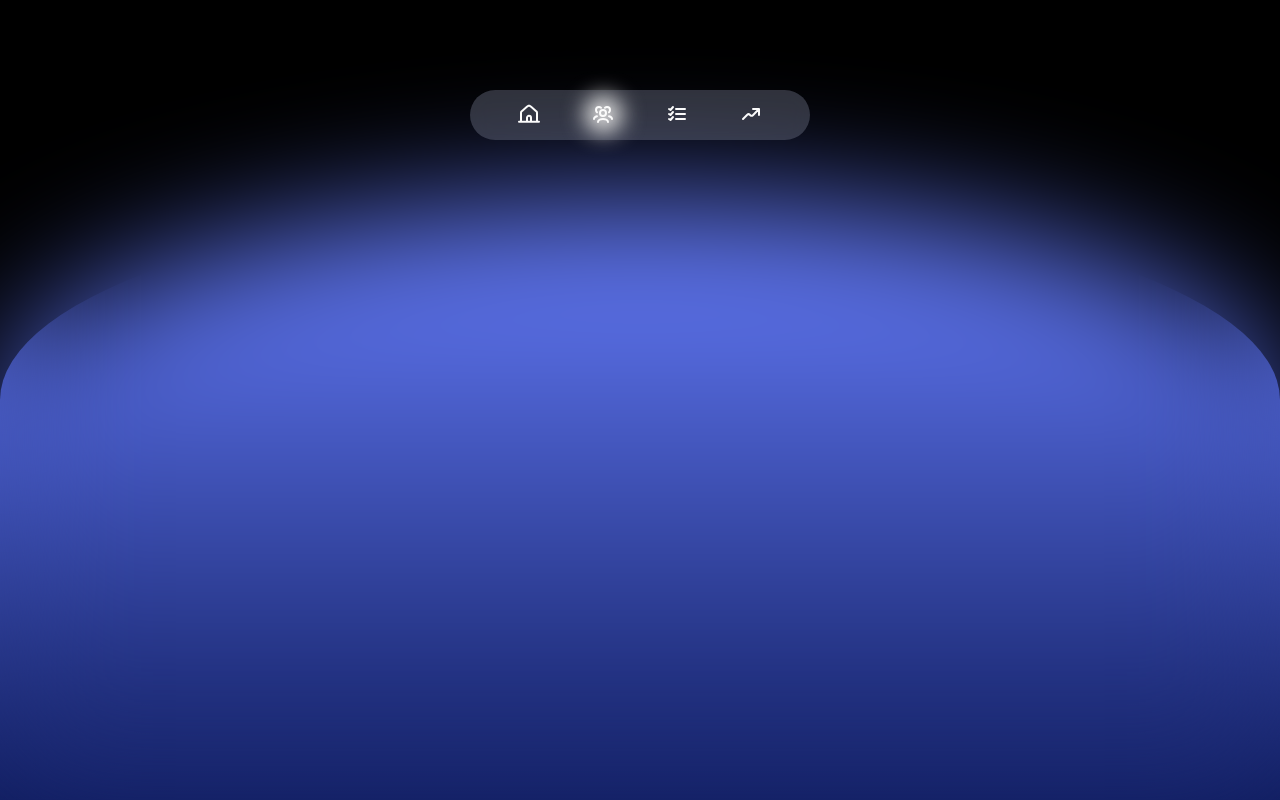
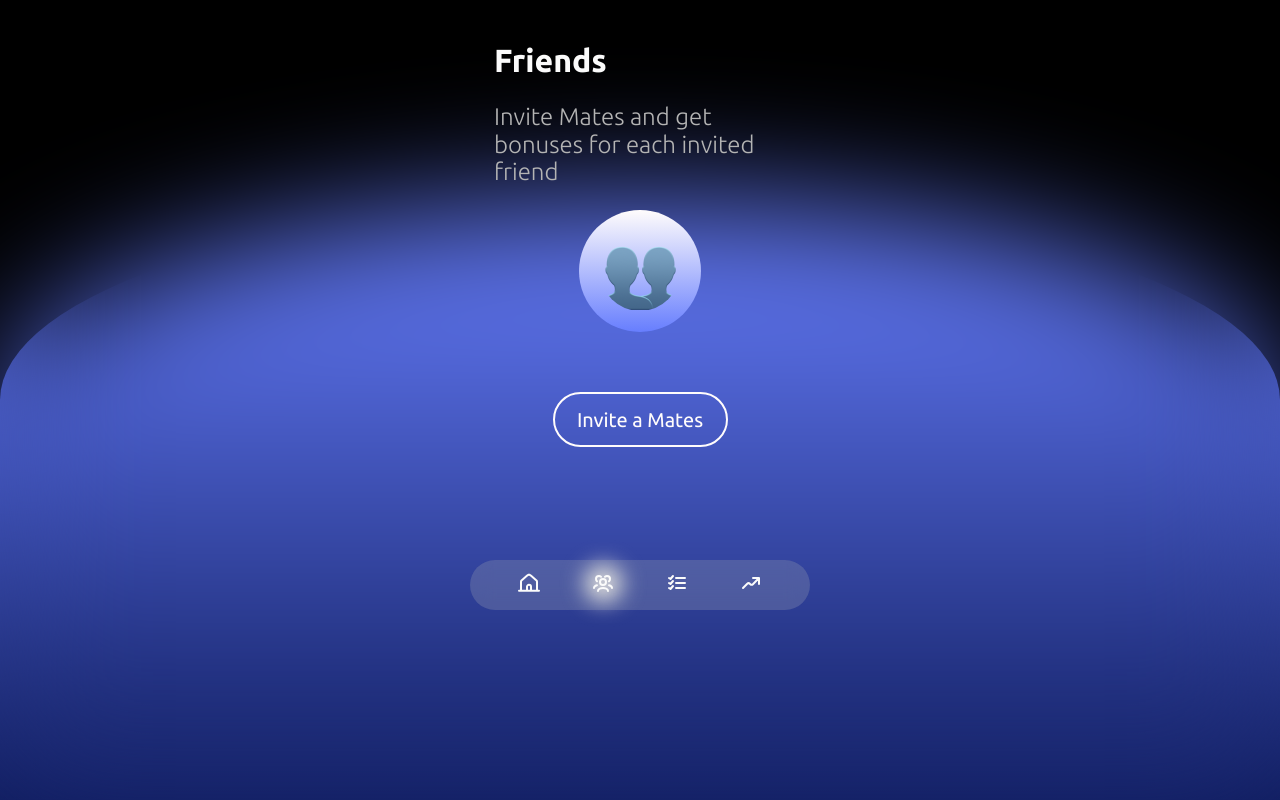
Before and after one commit to NotcoinCash/Frontend, a React (Vite) app: page /friends in a window 1280 px wide. Built offline with nearby package versions, Linux system fonts and the light colour scheme.

Commit message:
friends page

```diff
--- a/src/pages/friends/Friends.css
+++ b/src/pages/friends/Friends.css
@@ -0,0 +1,31 @@
+.friends__button {
+    width: 175px;
+    margin-bottom: 81px;
+}
+
+.friends__title {
+    color: #FBFBFB;
+    font-weight: bold;
+    font-size: 32px;
+    margin: 0;
+    padding-left: 24px;
+    padding-top: 24px;
+}
+
+.friends__text {
+    color: #B4B4B4;
+    font-weight: 300;
+    font-size: 24px;
+    max-width: 292px;
+    padding-left: 24px;
+}
+
+.friends__content {
+    display: flex;
+    flex-direction: column;
+    align-items: center;
+}
+
+.friends__img {
+    margin-bottom: 60px;
+}
--- a/src/pages/friends/Friends.tsx
+++ b/src/pages/friends/Friends.tsx
@@ -1,11 +1,23 @@
 import Navbar from "../../components/navbar/Navbar";
+import frinedsImg from '../../assets/friends.svg'
+import CustomButton from "../../components/CustomButton/CustomButton";
+import './Friends.css'
 
 
 function Friends() {
     return (
         <div className="container">
+            <div className="projectname">NCC</div>
             <div className="blur__element"></div>
-            <h1>Friends</h1>
+            <div className="friends content">
+                <h3 className="friends__title">Friends</h3>
+                <p className="friends__text">Invite Mates and get bonuses for each invited friend</p>
+                <div className="friends__content">
+                    <img src={frinedsImg} alt="frinedIMG" className="friends__img" />
+                    <CustomButton className='friends__button' text="Invite a Mates "></CustomButton>
+                </div>
+            </div>
+
             <Navbar></Navbar>
         </div>
     )
```
